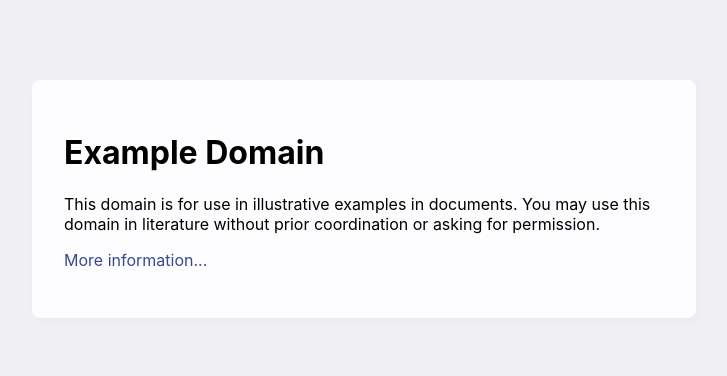
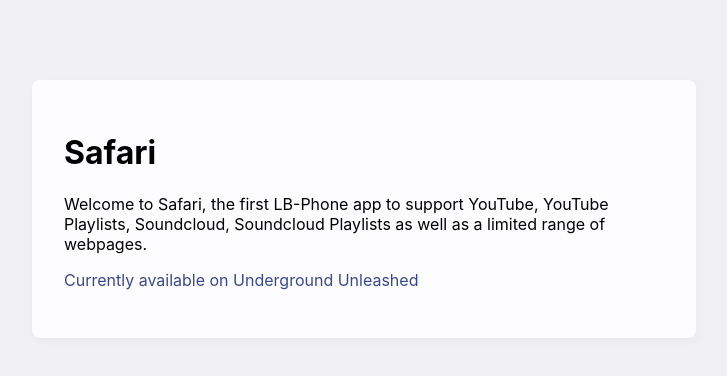
Before and after one commit to xesurient/safari, a plain HTML site: page index.html in a window 1280 px wide. Shown: the whole page, without its empty margins (276-1003 px from the left). Drawn offline with Linux system fonts and the light colour scheme.

Commit message:
Update index.html

```diff
--- a/index.html
+++ b/index.html
@@ -1,6 +1,6 @@
 <!DOCTYPE html>
 <html><head>
-    <title>Example Domain</title>
+    <title>Safari</title>
 
     <meta charset="utf-8">
     <meta http-equiv="Content-type" content="text/html; charset=UTF-8">
@@ -36,10 +36,9 @@
 
 <body>
 <div>
-    <h1>Example Domain</h1>
-    <p>This domain is for use in illustrative examples in documents. You may use this
-    domain in literature without prior coordination or asking for permission.</p>
-    <p><a href="https://www.iana.org/domains/example">More information...</a></p>
+    <h1>Safari</h1>
+    <p>Welcome to Safari, the first LB-Phone app to support YouTube, YouTube Playlists, Soundcloud, Soundcloud Playlists as well as a limited range of webpages.</p>
+    <p><a href="https://www.discord.gg/tvSCnh6TCC">Currently available on Underground Unleashed</a></p>
 </div>
 
 
```
